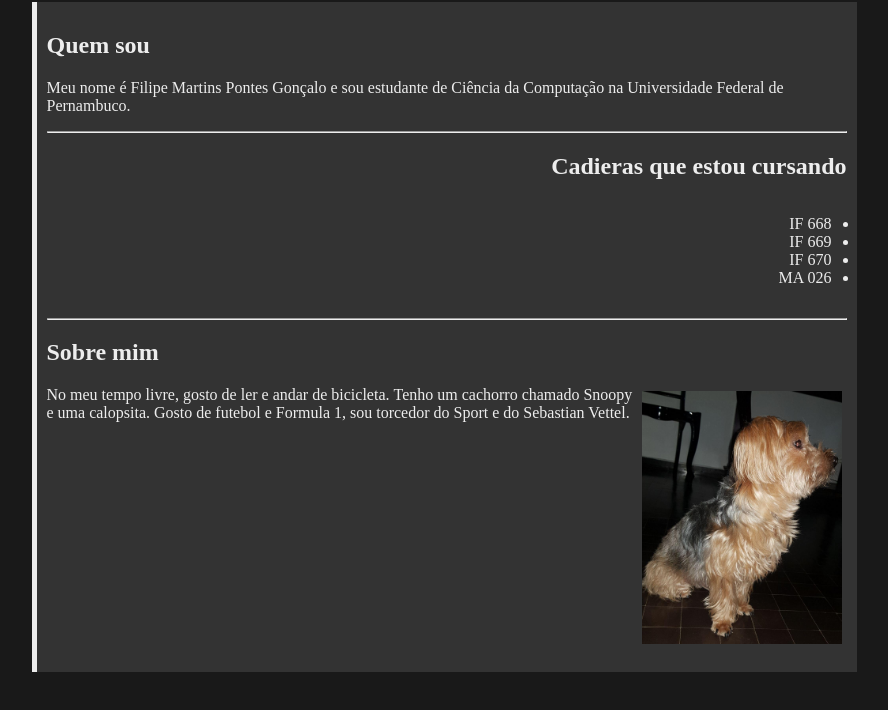
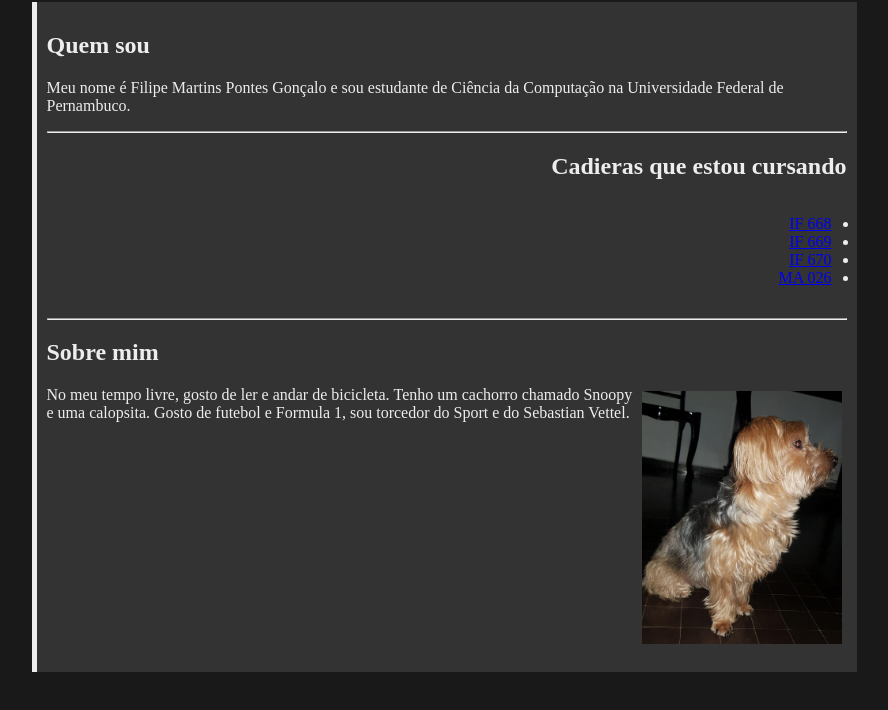
Before and after one commit to fmpg089/Projeto-Web, a plain HTML site: page index.html in a window 1280 px wide. Shown: the part 78-788 px from the top of the page, without its empty margins (196-1084 px from the left). Drawn offline with Linux system fonts and the light colour scheme; a web font is replaced by a local one.

Commit message:
Update index.html

```diff
--- a/index.html
+++ b/index.html
@@ -18,10 +18,10 @@
 			<div class="right">
 				<h2>Cadieras que estou cursando</h2>
 				<ul>
-					<li>IF 668</li>
-					<li>IF 669</li>
-					<li>IF 670</li>
-					<li>MA 026</li>
+					<li><a href="https://cin.ufpe.br/~if668/">IF 668</a></li>
+					<li><a href="https://cin.ufpe.br/~if669/">IF 669</a></li>
+					<li><a href="https://cin.ufpe.br/~if670/">IF 670</a></li>
+					<li><a href="https://cin.ufpe.br/~ma026/">MA 026</a></li>
 				</ul>
 			</div>
 			<hr>
```
